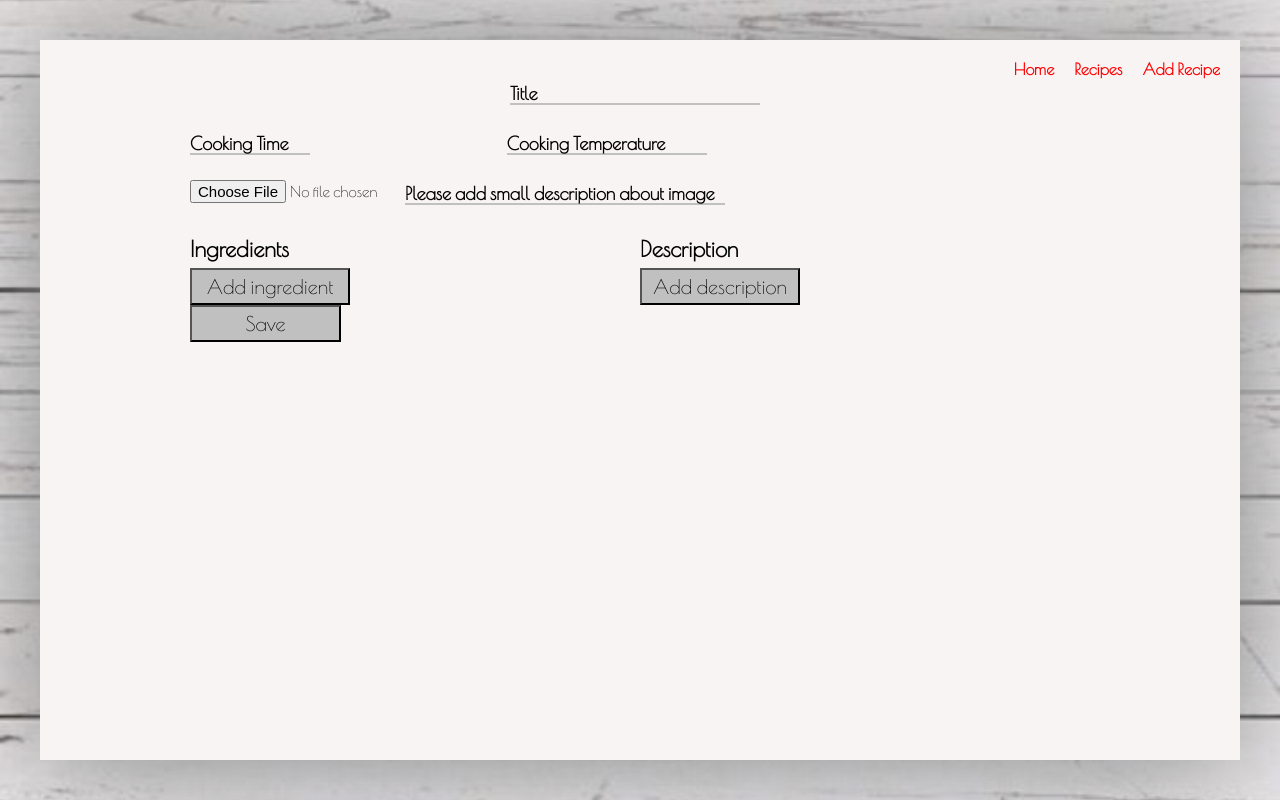
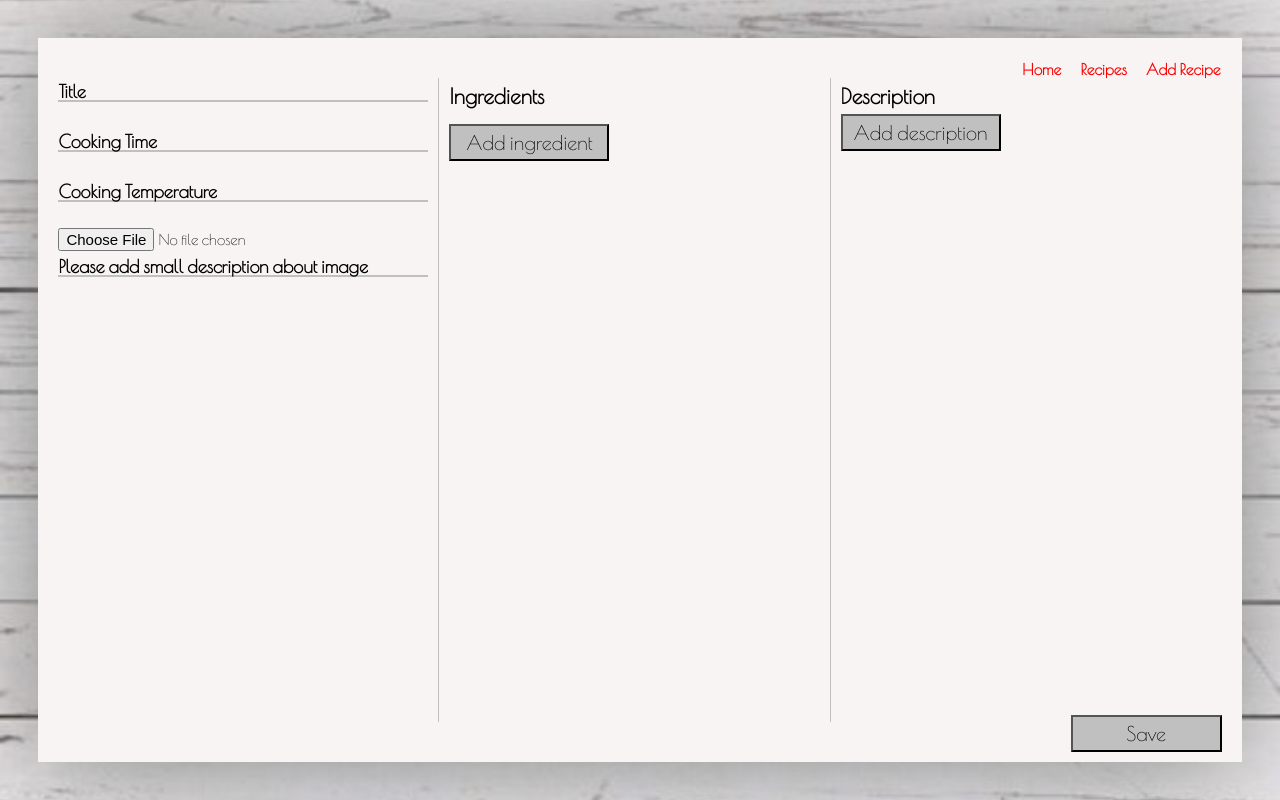
Before and after one commit to Ditiite/recipe-app, a React (Create React App) app: page /addRecipe in a window 1280 px wide. Built offline with nearby package versions, Linux system fonts and the light colour scheme; a web font is replaced by a local one.

Commit message:
Add form layout

```diff
--- a/public/index.html
+++ b/public/index.html
@@ -3,7 +3,7 @@
   <head>
     <meta charset="utf-8">
     <link rel="shortcut icon" href="%PUBLIC_URL%/favicon.ico">
-    <meta name="viewport" content="width=device-width, initial-scale=1, shrink-to-fit=no">
+    <meta name="viewport" content="width=device-width, initial-scale=1">
     <meta name="theme-color" content="#000000">
     <!--
       manifest.json provides metadata used when your web app is added to the
--- a/src/components/addRecipe/ImageComponent.js
+++ b/src/components/addRecipe/ImageComponent.js
@@ -12,8 +12,7 @@ const ImageComponent = () => {
         name="alt"
         component={renderField}
         type="text"
-        label="Please add small description about image"
-      />
+        label="Please add small description about image"/>
     </div>
   );
 };
--- a/src/components/addRecipe/Ingredients.js
+++ b/src/components/addRecipe/Ingredients.js
@@ -15,16 +15,19 @@ type Props = FieldArrayProps & {
 const renderIngredients = ({ fields, meta: { error } }: Props) => {
   const ingredients = [
     {
+      className: "amount",
       field: "amount",
       name: "Amount",
       label: "amount"
     },
     {
+      className: "measure",
       field: "measure",
       name: "Measure",
       label: "measure"
     },
     {
+      className: "ingredient",
       field: "ingredient",
       name: "Ingredient",
       label: "ingredient"
--- a/src/components/addRecipe/RecipeForm.js
+++ b/src/components/addRecipe/RecipeForm.js
@@ -18,14 +18,18 @@ const RecipeForm = (props: Props) => {
   return (
     <section className="form-section">
       <form className="form" onSubmit={handleSubmit}>
-        <SingleFields />
-        <ImageComponent />
-				<section className="from-grid-s">
+        <div className="border-right">
+          <SingleFields />
+          <ImageComponent />
+        </div>
+        <div className="border-right">
 					<h3 className="ingredient-title">Ingredients</h3>
 					<FieldArray name="ingredients" component={renderIngredients} />
+        </div>
+        <div>
 					<h3 className="description-title">Description</h3>
 					<FieldArray name="preparation" component={renderDescription} />
-				</section>
+				</div>
         <Button
           className="save-btn"
           label="Save"
--- a/src/components/addRecipe/SingleFields.js
+++ b/src/components/addRecipe/SingleFields.js
@@ -33,7 +33,7 @@ const renderSingleFields = ({ fields }: Props) => {
   ];
 
   return (
-    <section className="single-section">
+    <>
       {independentFields.map(singleField => (
         <div key={singleField.field} className={singleField.className}>
           <Field
@@ -43,7 +43,7 @@ const renderSingleFields = ({ fields }: Props) => {
           />
         </div>
       ))}
-    </section>
+    </>
   );
 };
 
--- a/src/styles/_AddRecipe.scss
+++ b/src/styles/_AddRecipe.scss
@@ -2,80 +2,53 @@
   background-color: rgba(249, 244, 244, 1);
   height: 100%;
   overflow: scroll;
+  overflow-x: hidden;
   padding: 40px 20px;
-  margin: 0 auto;
-}
-.single-section {
-  display: grid;
-  grid-template-areas:
-    "title title title"
-    "time temp .";
-
-  & .title {
-    grid-area: title;
-    justify-self: center;
-  }
+  position: relative;
 }
 
 .form {
-  max-width: 900px;
-  margin: 0 auto;
   font-weight: 600;
+  display: grid;
+  grid-template-columns: repeat(3, 1fr);
+  grid-template-areas:
+    "single ingredients description";
+  grid-auto-flow: column;
+  grid-gap: 10px;
+  justify-content: center;
+  height: 100%;
 
-  label {
+  & .save-btn {
+    grid-area: btn;
+    position: absolute;
+    bottom: 10px;
+    right: 20px;
+  }
+
+  & .border-right {
+    border-right: 1px solid silver;
+  }
+
+  & input {
+    width: 100%;
+  }
+
+  & label {
     font-size: 18px;
   }
 
   & li {
     list-style: none;
   }
-}
 
-.from-grid-s {
-  display: grid;
-  grid-template-columns: 1fr 1fr;
-  grid-template-areas:
-    "title1 title2"
-    "ingredients description";
-
-  .ingredient-title {
-    grid-area: title1;
-  }
-  .description-title {
-    grid-area: title2;
-  }
-}
-
-.title {
-  input {
-    min-width: 250px;
-  }
-}
-
-.cooking-time {
-  & input {
-    width: 120px;
-  }
-}
-
-.cooking-temp {
-  & input {
-    width: 200px;
-  }
 }
 
 .form-img {
   display: flex;
+  flex-direction: column;
 
   & .form-upload-img {
-    width: 215px;
     border: none;
-  }
-  & .input-text {
-    width: 320px;
-  }
-  & .input-wrap {
-    width: 100%;
   }
 }
 /* ======== DESCRIPTION SECTION ======= */
@@ -83,19 +56,40 @@
 .form-ingredients {
   display: grid;
   width: 100%;
-  grid-template-columns: 80px 80px minmax(100px, 250px);
+  grid-template-columns: repeat(2, 1fr) 2fr;
+  grid-template-areas:
+    "amount measure item"
+    "btn btn .";
   height: fit-content;
   grid-gap: 10px;
   margin: 0;
 
-  .input-wrap {
+  & .input-wrap {
     width: 100px;
     margin: 0;
     height: 20px;
   }
+
+  & .amount {
+    grid-area: amount;
+  }
+
+  & .measure {
+    grid-area: measure;
+  }
+
+  & .ingredient {
+    grid-area: item;
+  }
+
+  & .add-btn {
+    grid-area: btn;
+  }
+
   input {
     width: 70px;
   }
+
   & .measure input {
     &:focus,
     &:not([value=""]) {
@@ -152,6 +146,7 @@ textarea {
 
 .input-text,
 textarea {
+
   &:focus ~ label,
   &:not([value=""]) ~ label {
     top: -20px;
--- a/src/styles/_FrontPage.scss
+++ b/src/styles/_FrontPage.scss
@@ -41,6 +41,7 @@
   strong {
     font-size: 10vw;
   }
+
   h1 {
     @include position(
       absolute,
--- a/src/styles/_Navigation.scss
+++ b/src/styles/_Navigation.scss
@@ -12,6 +12,7 @@
 		font-size: 0.8rem;
 		// font-family: 'Montez', cursive;
 	}
+
 	.activeLink {
 	// color: rgb(0, 0, 0);
 		color:red;
--- a/src/styles/_SingleRecipe.scss
+++ b/src/styles/_SingleRecipe.scss
@@ -5,7 +5,7 @@
 	z-index: 1;
 	display: grid;
 	grid-template-areas:
-			"basic ingredients preparation";
+		"basic ingredients preparation";
 	grid-gap: 1rem;
 	padding: 3rem 1rem;
 
--- a/src/styles/styles.scss
+++ b/src/styles/styles.scss
@@ -16,29 +16,34 @@
   padding: 0;
   box-sizing: border-box;
   font-family: "Poiret One", cursive;
-  font-size: 20px;
+  font-size: 1.5vw;
   outline-color: rgb(233, 233, 233);
 
   a {
     text-decoration: none;
   }
+
   h1 {
     font-size: 1.8rem;
     padding: 0.3rem 0;
     font-size: 10vw;
   }
+
   h2 {
     font-size: 1.5rem;
     padding: 0.3rem 0;
   }
+
   h3 {
     font-size: 1.1rem;
     padding: 0.3rem 0;
   }
+
   h4 {
     font-size: 0.9rem;
     padding: 0.3rem 0;
   }
+
   p,
   span,
   li {
```
